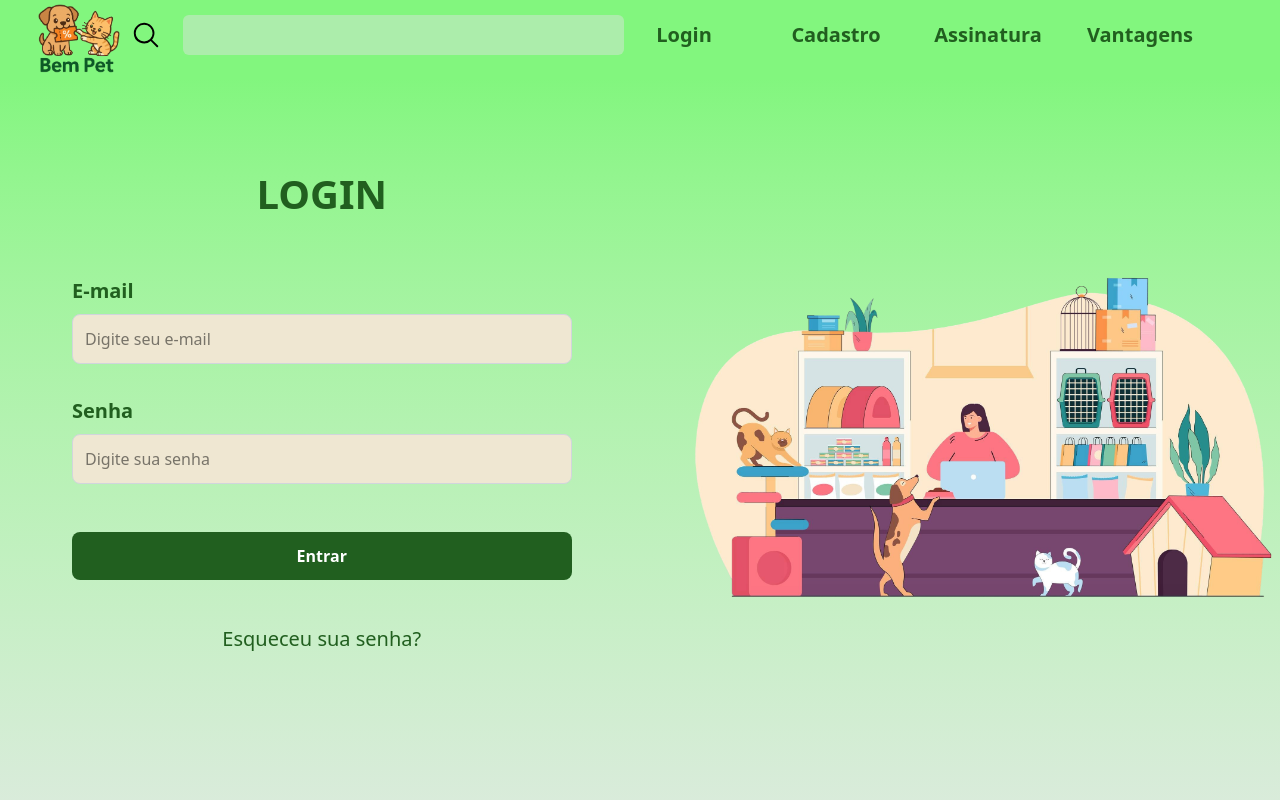
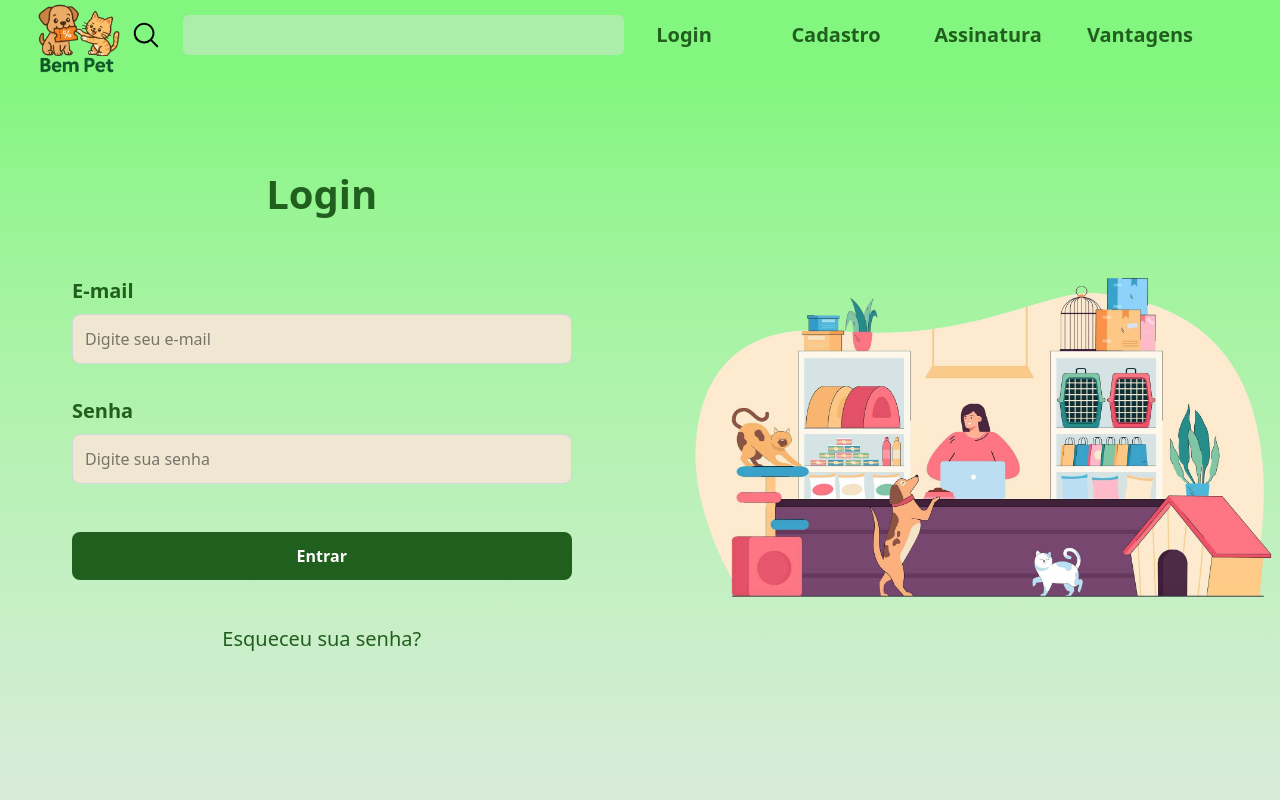
Before and after one commit to erlizaellen/projetobempet, a Next.js app: page /login in a window 1280 px wide. Shown: the top 800 px of the page. Built offline with nearby package versions, Linux system fonts and the light colour scheme.

Commit message:
Alterando login

```diff
--- a/src/components/PageWrapper/index.jsx
+++ b/src/components/PageWrapper/index.jsx
@@ -7,7 +7,7 @@ export default function PageWrapper({children}){
     return (
         <div className="w-full h-full min-h-screen flex flex-col">
             <Header/>
-            <div className="W-full h-full min-h-screen bg-gradient-to-t from-[#d8e4dbc9] to-[#5bf356c2] pb-10">
+            <div className="W-full h-full min-h-screen bg-gradient-to-t from-[#d8e4dbc9] to-[#5bf356c2]">
                 {children}
 
             </div>
--- a/src/pages/cadastro/index.jsx
+++ b/src/pages/cadastro/index.jsx
@@ -8,9 +8,7 @@ export default function Cadastro() {
         </div>
         <div className="w-[50%] h-[70vh] rounded-xl">
           <div className="w-full h-[10%] rounded-2xl">
-            <h1 className="font-bold text-white text-[30px] justify-center flex">
-              Cadastre-se
-            </h1>
+            <h1 className="font-bold text-white text-[30px] justify-center flex">Cadastre-se</h1>
           </div>
 
           <div className="w-full h-[60%] rounded-xl flex flex-col">
@@ -20,15 +18,13 @@ export default function Cadastro() {
               type="text"
               className="w-[90%] h-[30px] bg-white p-5 m-2 rounded-3xl"
             />
-            <label className="text-white font-bold text-[20px] p-4">
-              Email
-            </label>
+            <label className="text-white font-bold text-[20px] p-4">Email</label>
             <input
               placeholder="Digite seu e-mail"
               type="email"
               className="w-[90%] h-[30px] bg-white p-5 m-2 rounded-3xl"
             />
-            <label className="text-white font-bold text-[20px] p-4"></label>{" "}
+            <label className="text-white font-bold text-[20px] p-4">Senha</label>
             <input
               placeholder="Digite sua senha"
               type="password"
@@ -41,15 +37,11 @@ export default function Cadastro() {
               Cadast
             </button>
 
-            <p className="text-white text-[15px] flex flex-col items-center">
-              Já tem uma conta
-              <a className="cursor-pointer" href="">
-                Entrar
-              </a>
+            <p className="text-white text-[15px] flex flex-col items-center">Já tem uma conta?
+              <a className="cursor-pointer" href="">Entrar</a>
             </p>
           </div>
         </div>
-
       </div>
     </PageWrapper>
   );
--- a/src/pages/login/index.jsx
+++ b/src/pages/login/index.jsx
@@ -8,7 +8,7 @@ export default function Login() {
   {/* Container da esquerda */}
   <div className="w-[600px] h-[90vh] flex flex-col mt-8 ml-10 rounded-xl p-8">
     <div className="w-full h-[100px] flex items-center justify-center mb-8">
-      <h1 className="font-bold text-[40px] text-[#215f1f]">LOGIN</h1>
+      <h1 className="font-bold text-[40px] text-[#215f1f]">Login</h1>
     </div>
 
     {/* Formulário de login */}
```
